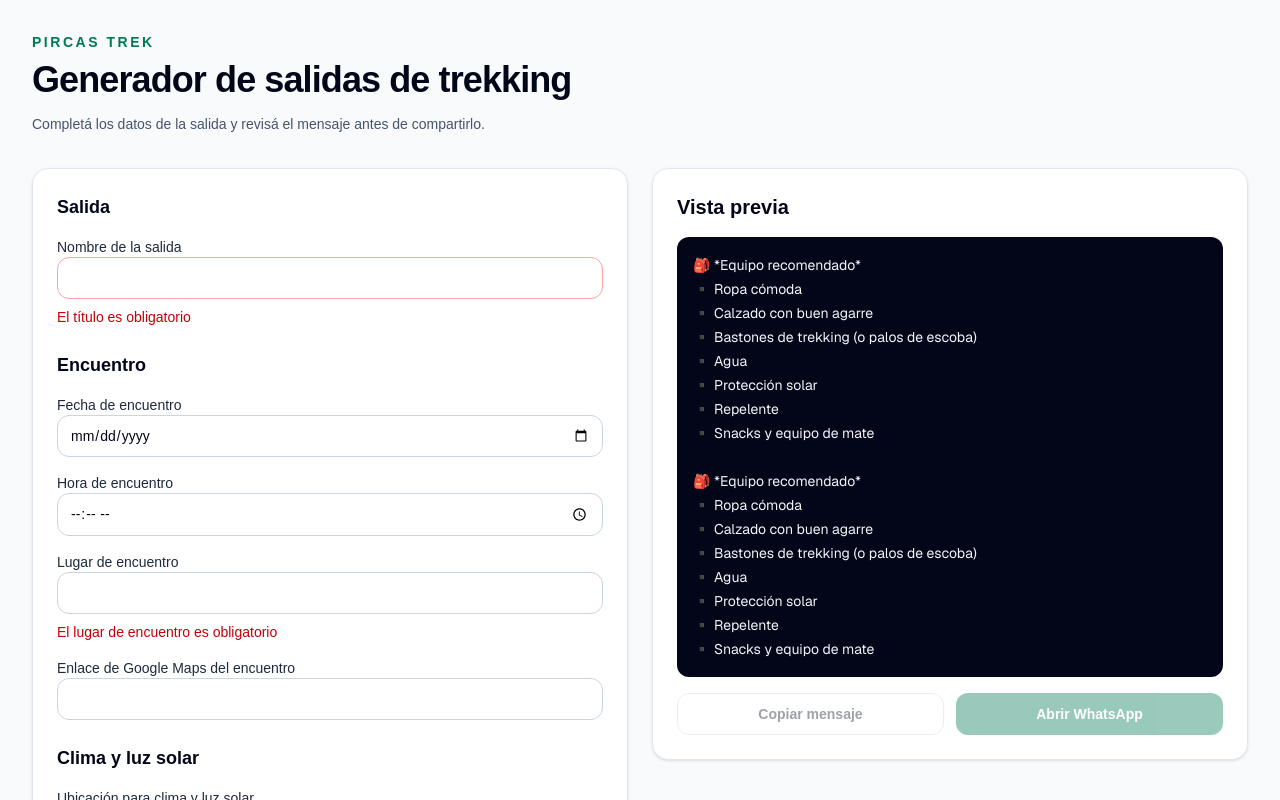
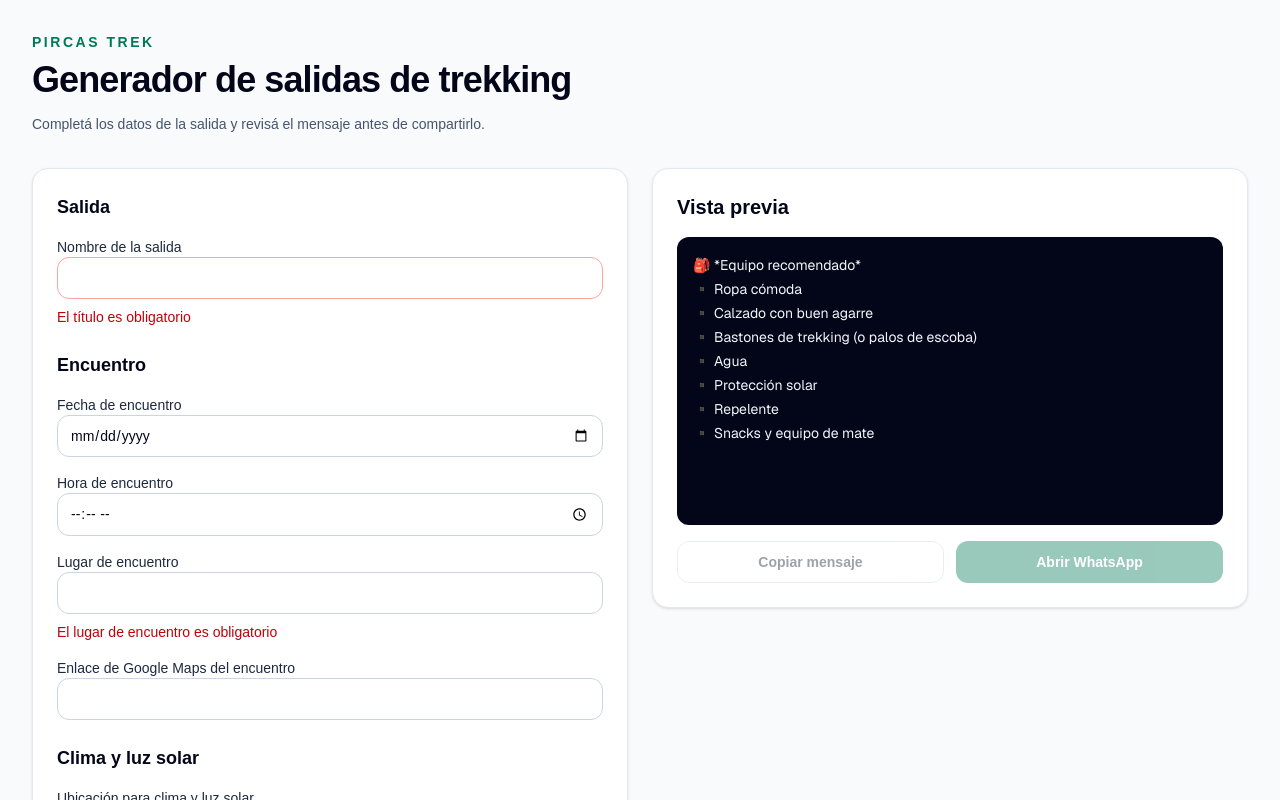
Before and after one commit to m415x/trekking-outing-message-generator, a Next.js app: page / in a window 1280 px wide. Shown: the top 800 px of the page. Built offline with nearby package versions, Linux system fonts and the light colour scheme.

Commit message:
fix(TOMG-7): avoid duplicate partial preview content

```diff
--- a/components/message-preview.tsx
+++ b/components/message-preview.tsx
@@ -19,11 +19,9 @@ export function MessagePreview({
   recommendations,
   conditions,
 }: MessagePreviewProps) {
-  const { message, canShare, validation } = getSharingState(event, recommendations)
+  const { canShare } = getSharingState(event, recommendations)
   const generatedMessage = generateWhatsAppMessage(event, recommendations, conditions)
-  const previewMessage = validation.isValid
-    ? generatedMessage
-    : [message, generatedMessage].filter(Boolean).join("\n\n")
+  const previewMessage = generatedMessage
   const [copyStatus, setCopyStatus] = useState("")
 
   async function copyMessage() {
```
